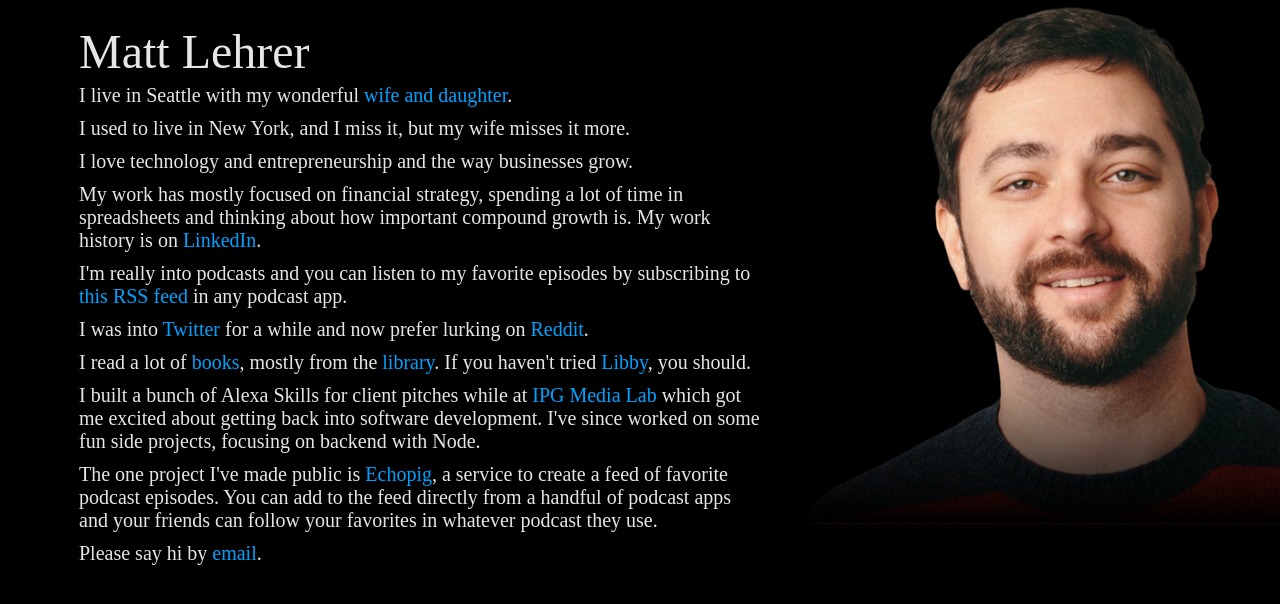
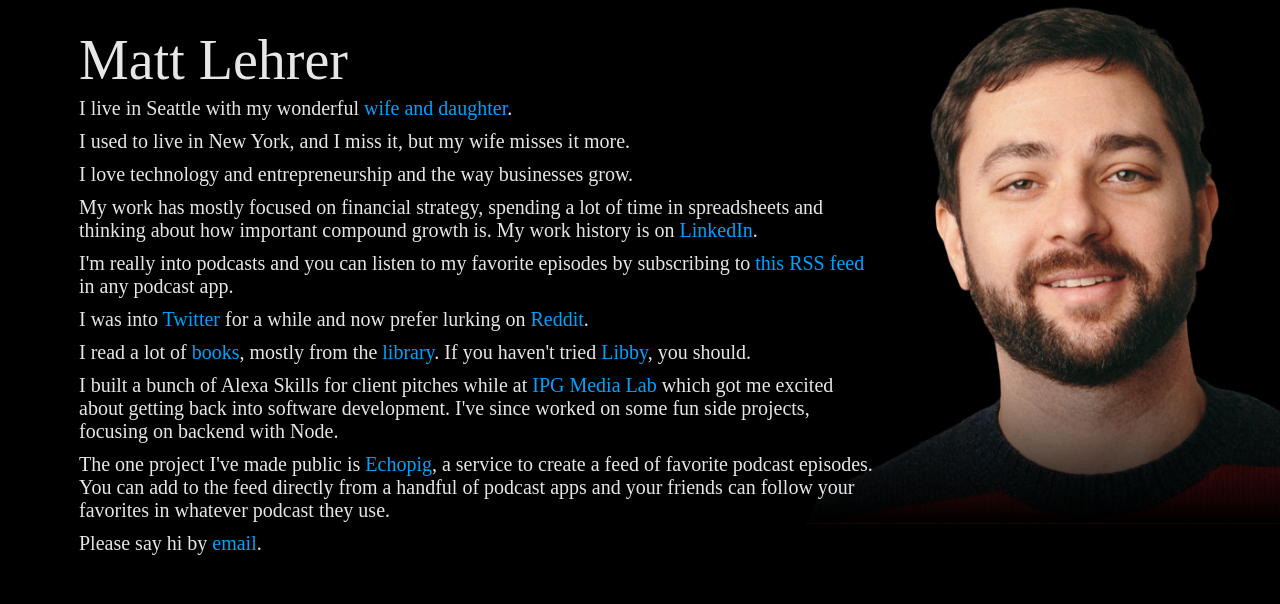
Before and after one commit to mattlehrer/mattlehrer.com, a plain HTML site: page index.html in a window 1280 px wide. Drawn offline with Linux system fonts and the light colour scheme.

Commit message:
responsiveness

```diff
--- a/style.css
+++ b/style.css
@@ -33,8 +33,8 @@ body .content h1 {
 }
 
 body .content p {
-  font-size: 1.25em;
-  margin: 5px 10% 10px 0;
+  font-size: 1.75em;
+  margin: 5px 15% 10px 0;
   padding: 0px;
 }
 
@@ -42,15 +42,24 @@ body .content p {
   body .content {
     max-width: 540px;
   }
+
+  body .content h1 {
+    font-size: 3.5em;
+  }
+
+  body .content p {
+    font-size: 1.25em;
+  }
 }
 
 @media (min-width: 768px) {
   body .content {
-    max-width: 720px
+    max-width: 720px;
+    margin: 0 auto 0 5%;
   }
 
   body .content p {
-    margin: 5px 30% 10px 10px;
+    margin: 5px 20% 10px 0;
   }
 }
 
@@ -61,6 +70,6 @@ body .content p {
   }
 
   body .content p {
-    margin: 5px 40% 10px 0;
+    margin: 5px 30% 10px 0;
   }
 }
```
